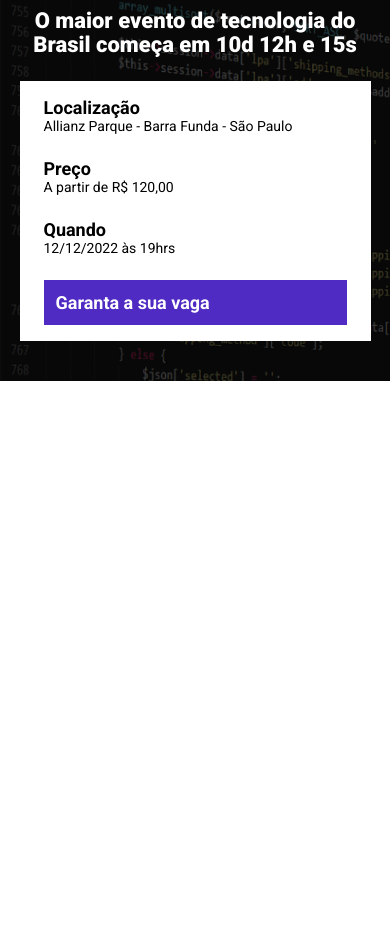
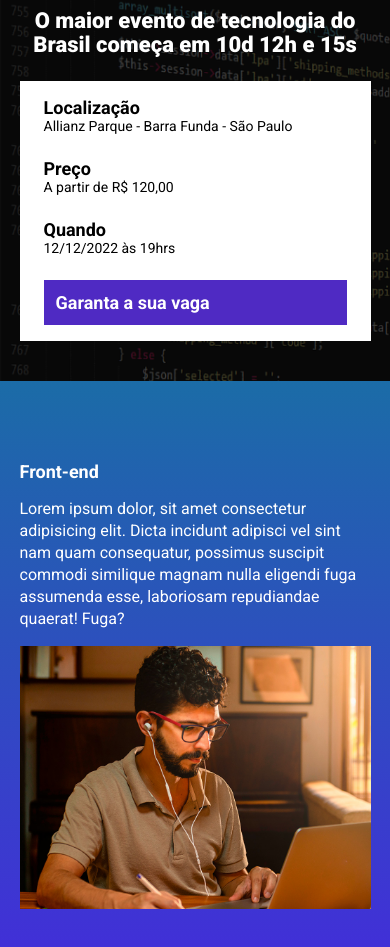
Before and after one commit to luwarnava/ebac_tech_talks, a website built with Parcel: page src/index.html in a window 390 px wide. Shown: the part 95-1042 px from the top of the page. Before the commit the page ends 844 px from the top, so only its background shows below. Built offline with nearby package versions, Linux system fonts and the light colour scheme.

Commit message:
criando o primeiro evento

```diff
--- a/src/index.html
+++ b/src/index.html
@@ -38,6 +38,18 @@
         </div>
     </header>
 
+    <section class="event">
+        <div class="container">
+            <div class="event__detail">
+                <h2 class="event__detail__title">Front-end</h2>
+                <p class="event__detail__description">
+                    Lorem ipsum dolor, sit amet consectetur adipisicing elit. Dicta incidunt adipisci vel sint nam quam consequatur, possimus suscipit commodi similique magnam nulla eligendi fuga assumenda esse, laboriosam repudiandae quaerat! Fuga?
+                </p>
+            </div>
+            <img class="event__image" src="./images/frontend.png" alt="Front-end">
+        </div>
+    </section>
+
 
     <script src="scripts/main.js"></script>
 </body>
--- /dev/null
+++ b/src/styles/_event.scss
@@ -0,0 +1,42 @@
+
+.event {
+    padding: 80px 0;
+    background-image: linear-gradient(#1b6ca7, #442bdb);
+
+    .container {
+        display: flex;
+    }
+
+    &__image {
+        max-width: 360px;
+    }
+
+    &__detail {
+        margin-right: 40px;
+
+        &__title {
+            font-size: 18px;
+            font-weight: bold;
+            margin-bottom: 16px;
+        }
+
+        &__description {
+            line-height: 22px;
+        }
+    }
+
+    @media (max-width: 640px) {
+        .container {
+            display: block;
+        }
+
+        &__image {
+            width: 100%;
+        }
+
+        &__detail{
+            margin-right: 0;
+            margin-bottom: 16px;
+        }
+    }
+}
--- a/src/styles/main.scss
+++ b/src/styles/main.scss
@@ -1,6 +1,7 @@
 @use 'hero';
 @use 'components/infos_bar';
 @use 'components/buttons';
+@use  'event';
 
 
 * {
```
